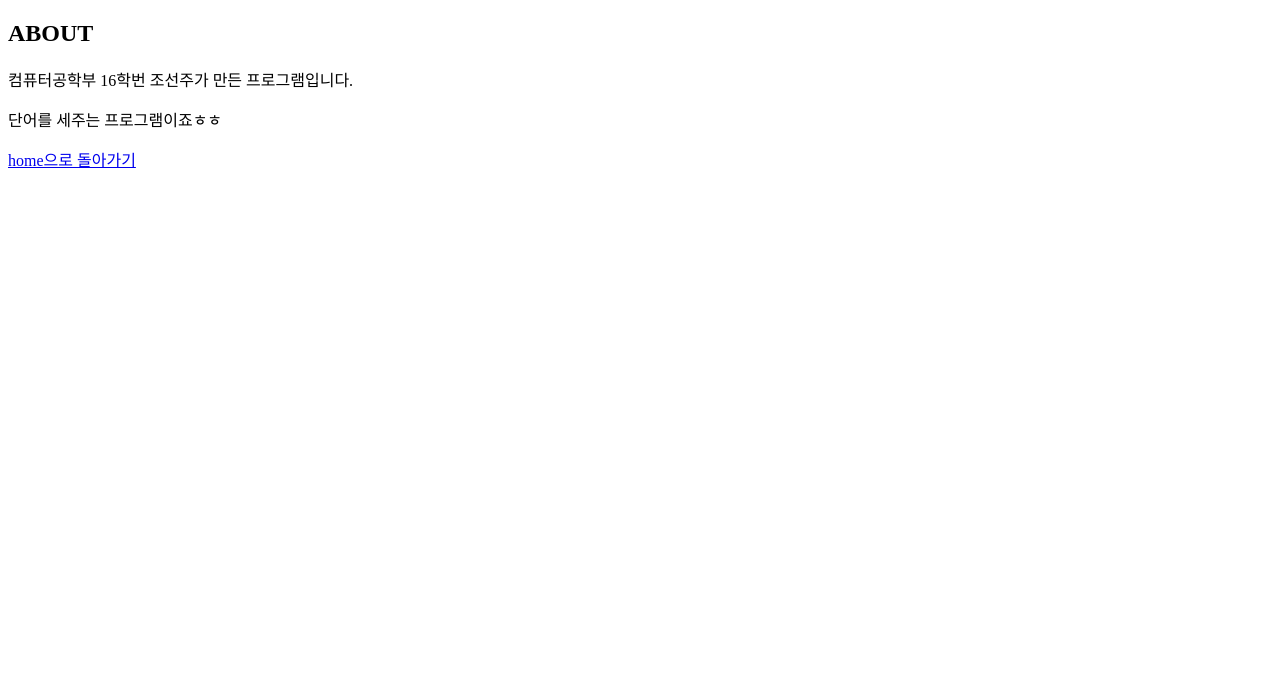
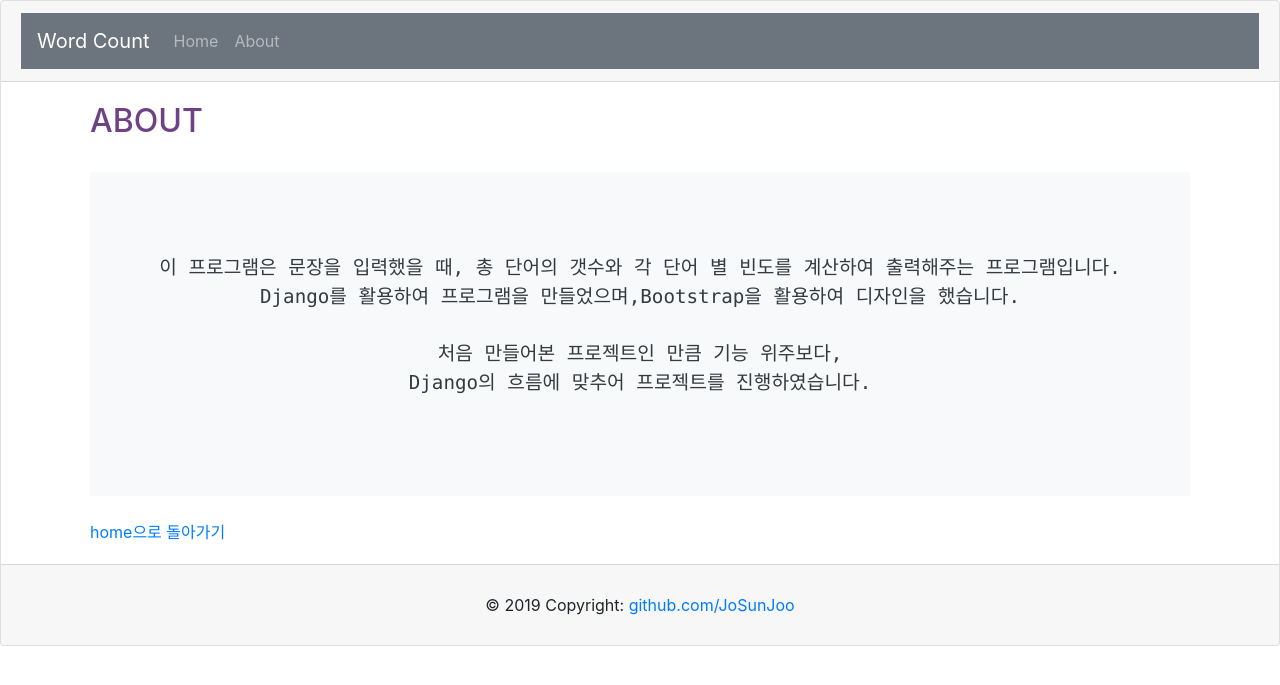
Before and after one commit to JoSunJoo/Word-Count, a Django app: template wordcount/templates/about.html in a window 1280 px wide. Shown: the top 685 px of the page. Run offline with Django 3.2, Linux system fonts and the light colour scheme; the template is opened without the code that fills it, so the values that code supplies are empty; some libraries are stand-ins or nearby versions.

Commit message:
Update about.html

```diff
--- a/wordcount/templates/about.html
+++ b/wordcount/templates/about.html
@@ -1,10 +1,26 @@
 <!DOCTYPE HTML>
 <html>
+  {% extends 'base.html' %}
   <body>
-    <h2>ABOUT</h2>
+    {% block contents %}
+      <h2 style="color: #6F4285;">ABOUT</h2>
+      <br>
+      <div class="container bg-light">
+        <br>
+        <pre class="text-dark" style="text-align: center; font-size: larger;">
 
-    <p>컴퓨터공학부 16학번 조선주가 만든 프로그램입니다. </p>
-    <p>단어를 세주는 프로그램이죠ㅎㅎ</p>
-    <a href="{% url "home" %}">home으로 돌아가기</a>
+
+이 프로그램은 문장을 입력했을 때, 총 단어의 갯수와 각 단어 별 빈도를 계산하여 출력해주는 프로그램입니다.
+Django를 활용하여 프로그램을 만들었으며,Bootstrap을 활용하여 디자인을 했습니다.
+
+처음 만들어본 프로젝트인 만큼 기능 위주보다,
+Django의 흐름에 맞추어 프로젝트를 진행하였습니다.
+
+        </pre>
+        <br>
+      </div>
+      <br>
+      <a href="{% url "home" %}">home으로 돌아가기</a>
+    {% endblock %}
   </body>
 </html>
```
